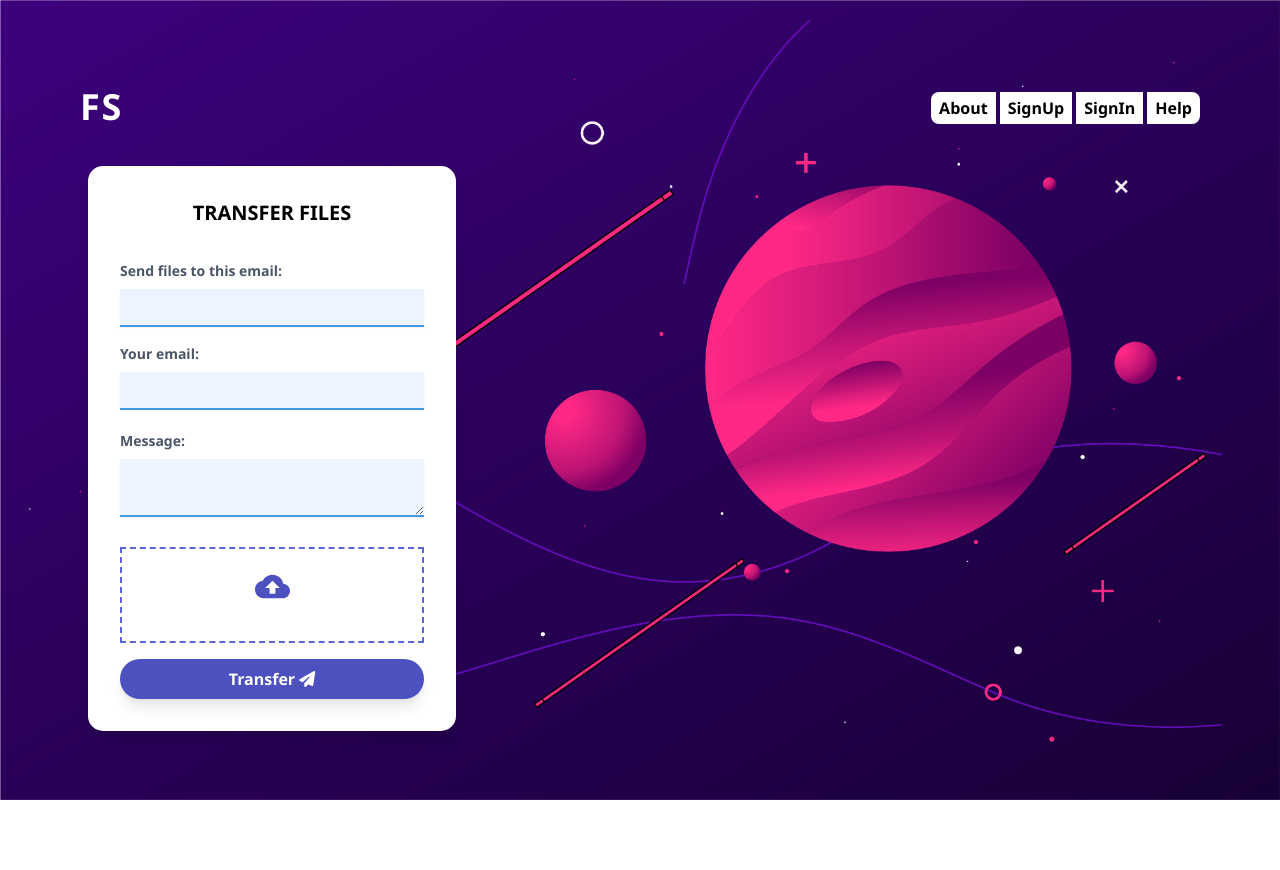
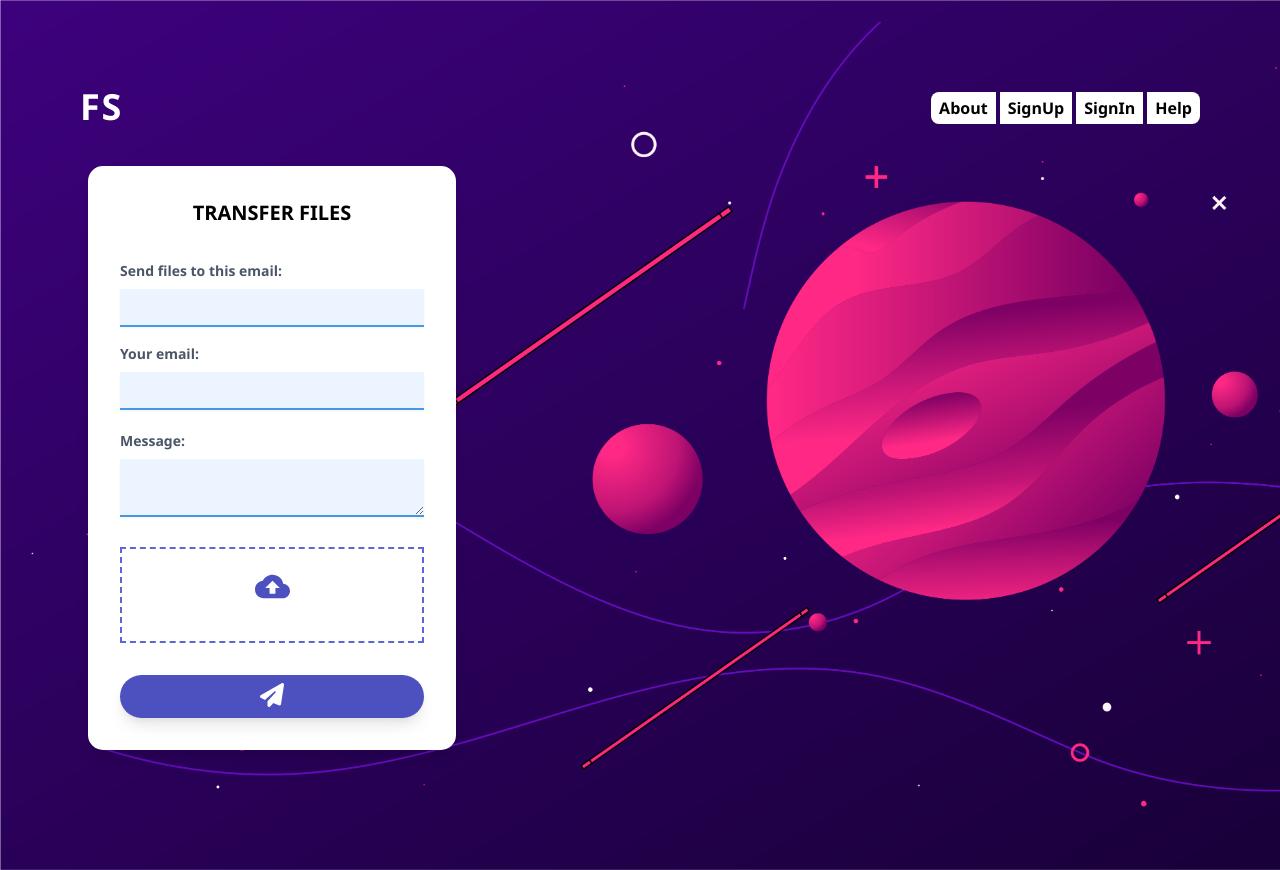
Before and after one commit to boyepanthera/fileseat, a React (Create React App) app: page / in a window 1280 px wide. Before the commit the page ends 800 px from the top, so only its background shows below. Built offline with nearby package versions, Linux system fonts and the light colour scheme; a web font is replaced by a local one.

Commit message:
share btn

```diff
--- a/src/components/Fileseat.js
+++ b/src/components/Fileseat.js
@@ -74,7 +74,7 @@ const Fileseat = () => {
         <title>Fileseat, easy and fast way to share large files.</title>
         <meta name="description" content="Sometimes we want to share those files that are way above 50mb then our mail service tell us that is not possible to attach, attachment and mails? Fileseat can handle it all for you." />
       </Helmet>
-      <div className="h-screen p-8 sm:p-20" style={LoginStyles.background}>
+      <div className="h-full p-8 sm:p-20" style={LoginStyles.background}>
         <Navbar />
         {
           err ? (
@@ -112,7 +112,7 @@ const Fileseat = () => {
                       isSubmitting,
                       setFieldValue
                     }) => (
-                        <Form className="rounded-larger bg-white w-full mx-auto sm:mx-0 sm:w-1/3 sm:max-w-sm  shadow-lg rounded p-8">
+                        <Form className="rounded-larger mb-10 bg-white w-full mx-auto sm:mx-0 sm:w-1/3 sm:max-w-sm  shadow-lg rounded p-8">
                           <div>
                             <h3 className="text-center text-xl font-bold tracking-normal">
                               TRANSFER FILES
@@ -186,11 +186,11 @@ const Fileseat = () => {
                           </div>
                           <button
                             type="submit"
-                            className="hover:bg-indigo-500 focus:outline-none rounded-full shadow-lg w-full bg-indigo-700 rounded-lg text-white font-bold p-2"
+                            className="hover:bg-indigo-500 focus:outline-none mt-4 rounded-full shadow-lg w-full bg-indigo-700 rounded-lg text-white font-bold p-2"
                           >
                             {
                               load ? <span>Starting engine... <ResetSpinner/></span> :
-                            <span>Transfer <i className='fas fa-paper-plane'></i></span>
+                            <span><i className='fas fa-paper-plane text-2xl'></i></span>
                             }
                           </button>
                         </Form>
```
